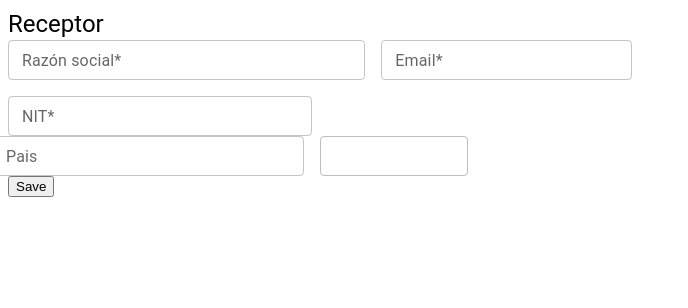
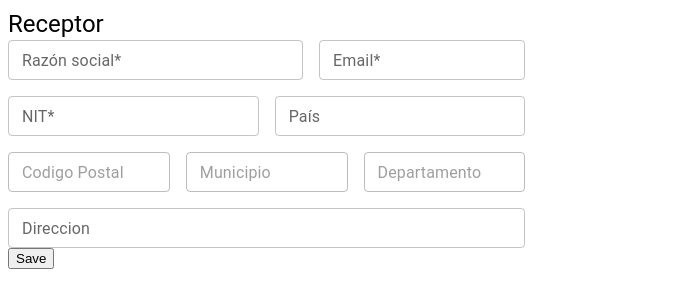
Before and after one commit to MAHR19/Dian-Form-V2, a React (Create React App) app: page / in a window 1280 px wide. Shown: the top 308 px of the page, without its empty margins (0-688 px from the left). Built offline with nearby package versions, Linux system fonts and the light colour scheme.

Commit message:
Receptor terminado

```diff
--- a/src/form/Fullform.jsx
+++ b/src/form/Fullform.jsx
@@ -24,10 +24,12 @@ const Fullform = () =>{
             <form action="">
 
              <Grid container spacing={2}>
-                <Grid item xs={12} sm={10} md={6}>
+                <Grid item xs={12} sm={10} md={5}>
                 <Typography variant="h5">Receptor</Typography>
                     <Receptor onChange={setReceptor} />
                 </Grid>
+
+
 
              </Grid>
 
--- a/src/form/form-input/AutocompleteInput.jsx
+++ b/src/form/form-input/AutocompleteInput.jsx
@@ -16,7 +16,6 @@ const AutocompleteInput = (props) =>{
                 setData(api_fetch);
             }else{
                 setData([]);
-                //setInputValue(query_param);
             }
             console.log(data);
         } );
@@ -33,7 +32,7 @@ const AutocompleteInput = (props) =>{
                 onChange={(event, value)=>{
                    props.setFieldValue(props.name, data.find(element => element.name === value));
                 }}
-                onInputChange={(event,inputValue)=>{handleAPIrequest(event.target.value);}}
+                onInputChange={(event)=>{handleAPIrequest(event.target.value);}}
                 options={data.map((option)=> option.name)}
                 renderInput={(params) =>
                 <TextField error={props.haserror} helperText={props.errorText} color="success"
--- a/src/form/form-input/Countryselect.jsx
+++ b/src/form/form-input/Countryselect.jsx
@@ -6,37 +6,55 @@ const AutocompleteInput = (props) =>{
 
    const url = 'http://127.0.0.1:8000/catalogos/Paises'; //API url
    const urlCP = 'http://127.0.0.1:8000/catalogos/CodigoPostal'; //API url
+   const [data, setData] = useState([]);
+   const [codigos, setCodigos] = useState([]);
+   const [cp, setCp] = useState({});
+   const [pais, setPais] = useState({});
+   const [municipio, setMunicipio] = useState('');
+   const [departamento, setDepartamento] = useState('');
+   const [enable, setEnable] = useState(true);
+   const [key, setKey] = useState(false);
 
-   const [data, setData] = useState([]);
-   const [enable, setEnable] = useState(true)
-   const [key, setKey] = useState('')
-
+   var cpAux = {};
 
    const handleAPIrequest = async (path, query_param) => {
         fetch(`${path}?name=${query_param}`)
         .then(response => response.json())
         .then( (api_fetch)=>{
-            if(query_param === ''){setData([]);}
-            else{
-                setData(api_fetch);
+            if(query_param === '')
+            {
+              setData([]);
+              setCodigos([]);
+
+            }else{
+                if(path === url)
+               {
+                 setData(api_fetch);
+               }
+               else{
+                setCodigos(api_fetch);
+               }
             }
-
         } );
    }
 
 
    const handleChange = (e, value) =>{
-        if(value !== 'Colombia'){
+        if(value !== 'Colombia' || value === ''){
             setEnable(true);
+            setKey(true);
+            setDepartamento('');
+            setMunicipio('');
         }
         else{
             setEnable(false);
+            setKey(false);
         }
 
    }
 
     return(
-        <Grid container spacing={2}>
+           <>
             <Grid item xs={12} sm={10} md={6}>
             <Autocomplete
                 freeSolo
@@ -44,19 +62,17 @@ const AutocompleteInput = (props) =>{
                 size='small'
                 onChange={(event, value)=>{
                     handleChange(event, value);
-                    if(value !== 'Colombia'){setKey('123')}
-                    else{setKey('132')}
                 }}
                 onInputChange={(event)=>{handleAPIrequest(url, event.target.value);}}
                 options={data.map((option)=> option.name)}
                 renderInput={(params) =>
                 <TextField error={props.haserror} helperText={props.errorText} color="success"
-                name={props.name} {...params} onBlur={props.onBlur} label={'Pais'}
+                name={props.name} {...params} onBlur={props.onBlur} label={'País'}
                     />}
                 />
             </Grid>
 
-            <Grid item xs={12} sm={10} md={3}>
+            <Grid item xs={12} sm={10} md={4}>
                 <Autocomplete
                 freeSolo
                 id="cp"
@@ -64,20 +80,41 @@ const AutocompleteInput = (props) =>{
                 key = {key}
                 onChange = {
                     (event, value) =>{
-
+                      cpAux = codigos.find(element => element.name === value);
+                      if(typeof(cpAux) !== 'undefined')
+                      {
+                        setDepartamento(cpAux.nombre_departamento);
+                        setMunicipio(cpAux.nombre_municipio);
+                      }
+                      else{
+                        setDepartamento('');
+                        setMunicipio('');
+                      }
                     }
                 }
                 disabled = {enable}
                 onInputChange={(event)=>{handleAPIrequest(urlCP, event.target.value);}}
-                options={data.map((option)=> option.name)}
+                options={codigos.map((option)=> option.name)}
                 renderInput={(params) =>
                 <TextField error={props.haserror} helperText={props.errorText} color="success"
-                name={props.name} {...params} onBlur={props.onBlur} label={props.label}
+                name={props.name} {...params} onBlur={props.onBlur} label='Codigo Postal'
                     />}
                 />
                 </Grid>
 
-        </Grid>
+                <Grid item xs={12} sm={10} md={4}>
+                    <TextField size='small' key = {key} fullWidth value = {municipio} label='Municipio' disabled={true} />
+                </Grid>
+
+                <Grid item xs={12} sm={10} md={4}>
+                    <TextField size='small' key = {key} fullWidth value = {departamento} label='Departamento' disabled={true} />
+                </Grid>
+
+                <Grid item xs={12} sm={10} md={12}>
+                    <TextField size='small' fullWidth label='Direccion' color="success" />
+                </Grid>
+
+        </>
     );
 
 }
--- a/src/form/form-sections/Receptor.jsx
+++ b/src/form/form-sections/Receptor.jsx
@@ -15,30 +15,7 @@ const Receptor = ({onChange}) => {
         validationSchema : receptor_schema,
     });
 
-    const handleCountryChange = () =>{
-        console.log(receptor_initial_values.pais)
-        values.cp={
-            codigo_departamento: '',
-            codigo_municipio: '',
-            name:'',
-            nombre_departamento:'',
-            nombre_municipio:'',
-            tipo:''
-        }
-        return true
-    }
 
-    const handleValidation= () => {
-        if(Boolean(errors.email)===false && Boolean(errors.r_social)===false
-         && Boolean(errors.nit)===false && Boolean(errors.n_documento)===false)
-        {
-            if(values.email==='' || values.r_social==='' || values.nit===''){return true}
-            // true if is initial state and avoid posting
-             else{return false}
-             // false if there aren't errors and is not initial state
-        }
-        else{return true}//if has errors return true
-    }
 
     //*** Passing values to fullform  ***//
    // useEffect(()=>{
@@ -65,8 +42,8 @@ const Receptor = ({onChange}) => {
             name={'nit'} label={'NIT*'} value={values.nit} onChange={handleChange}
             onBlur={handleBlur} errorText={touched.nit && errors.nit} />
 
+            <CountrySelect />
 
-            <CountrySelect />
         </Grid>
     );
 }
```
